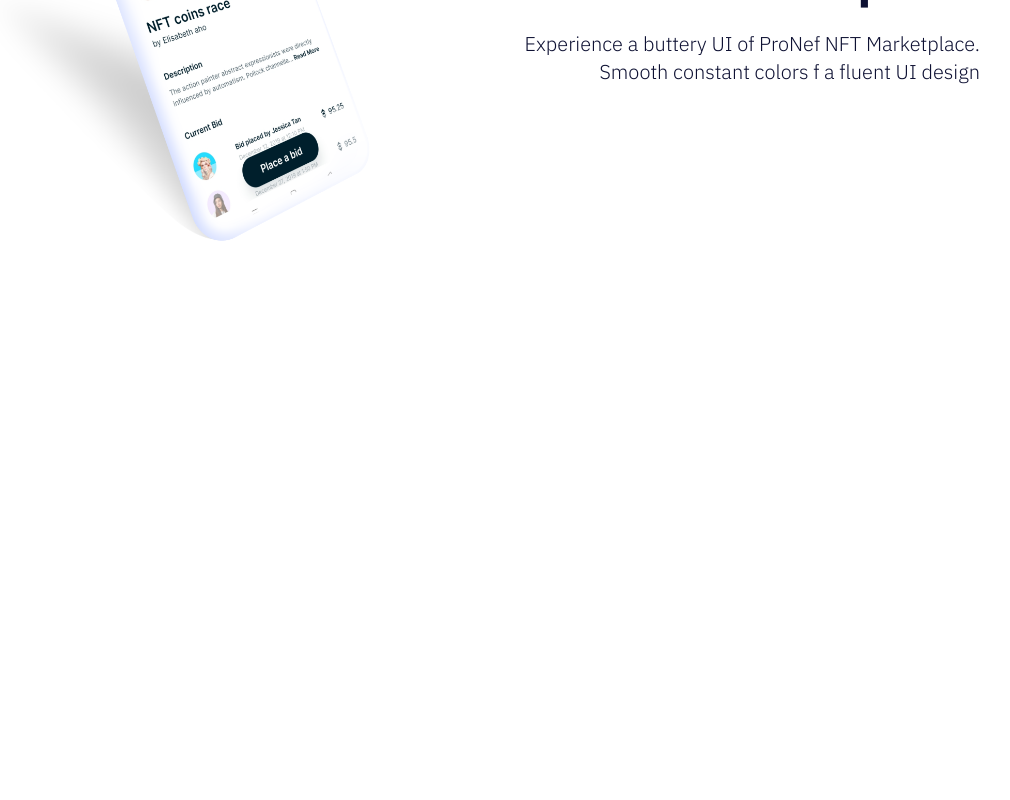
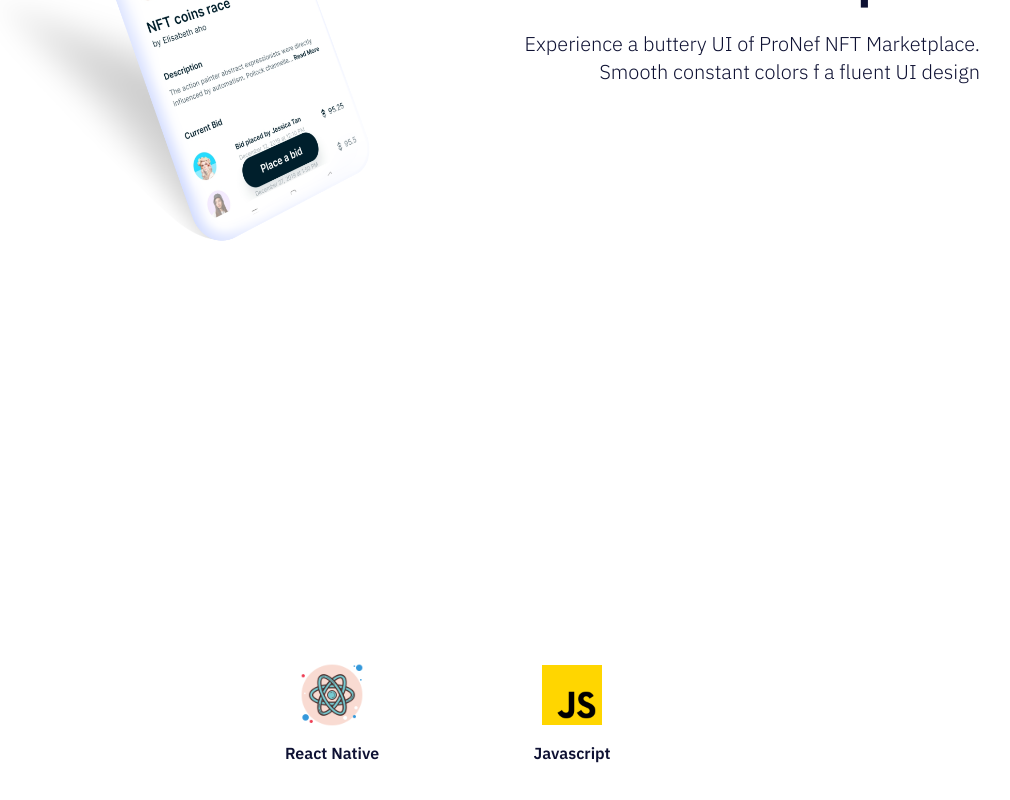
Before and after one commit to Phahladira-Moja/nft_app_showcase, a React (Create React App) app: page / in a window 1280 px wide. Shown: the part 1200-2000 px from the top of the page, without its empty margins (188-1198 px from the left). Before the commit the page ends 1600 px from the top, so only its background shows below. Built offline with nearby package versions, Linux system fonts and the light colour scheme.

Commit message:
Finished the feature component

```diff
--- a/src/App.js
+++ b/src/App.js
@@ -18,6 +18,8 @@
         mockupImg={assets.homeCards}
         reverse
       />
+
+      <Features />
     </>
   );
 };
--- a/src/components/Features.jsx
+++ b/src/components/Features.jsx
@@ -1,7 +1,35 @@
 import React from "react";
+import assets from "../assets";
+import styles from "../styles/Global";
+
+const FeatureCard = ({ iconUrl, iconText }) => (
+  <div className={styles.featureCard}>
+    <img src={iconUrl} alt="icon" className={styles.featureImg} />
+    <p className={styles.featureText}>{iconText}</p>
+  </div>
+);
 
 const Features = () => {
-  return <div>Features</div>;
+  return (
+    <div className={`${styles.section} ${styles.bgPrimary} banner03`}>
+      <div className={`${styles.subSection} flex-col text-center`}>
+        <div>
+          <h1 className={`${styles.h1Text} ${styles.whiteText} `}>
+            Technologies
+          </h1>
+          <p className={`${styles.pText} ${styles.whiteText}`}>
+            ProNef has been developed using a cross-platform technology, React
+            Native.
+          </p>
+        </div>
+
+        <div className={styles.flexWrap}>
+          <FeatureCard iconUrl={assets.react} iconText="React Native" />
+          <FeatureCard iconUrl={assets.javascript} iconText="Javascript" />
+        </div>
+      </div>
+    </div>
+  );
 };
 
 export default Features;
```
